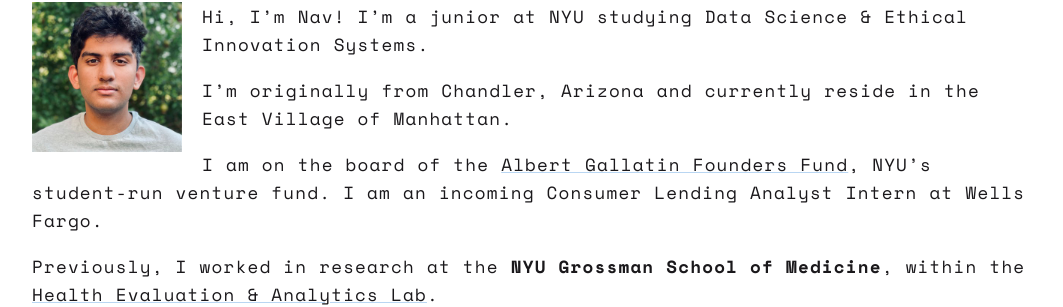
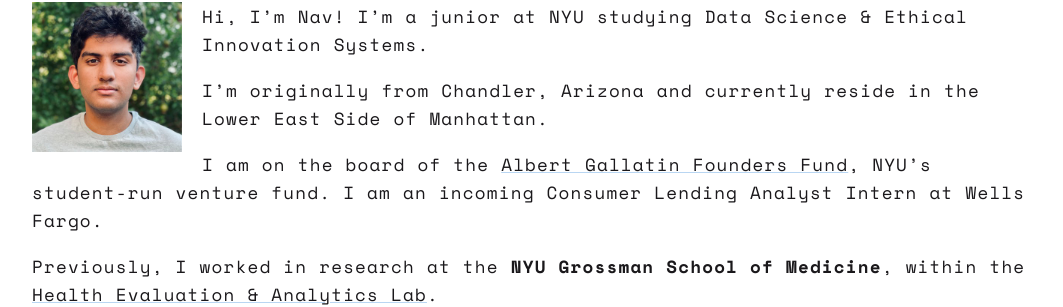
Before and after one commit to navunni/navunni.github.io, a Jekyll site: the page built from index.md, in a window 1280 px wide. Shown: the part 167-474 px from the top of the page, without its empty margins (108-1171 px from the left). Built offline with Jekyll 4.4.1, drawn with Linux system fonts in a browser that asks for light colours.

Commit message:
re-edited

```diff
--- a/index.md
+++ b/index.md
@@ -9,7 +9,7 @@
 
 Hi, I'm Nav! I'm a junior at NYU studying Data Science & Ethical Innovation Systems.
 
-I'm originally from Chandler, Arizona and currently reside in the East Village of Manhattan.
+I'm originally from Chandler, Arizona and currently reside in the Lower East Side of Manhattan.
 
 I am on the board of the [Albert Gallatin Founders Fund](https://forms.gallatin.nyu.edu/node/782), NYU's student-run venture fund. I am an incoming Consumer Lending Analyst Intern at Wells Fargo.
 
```
